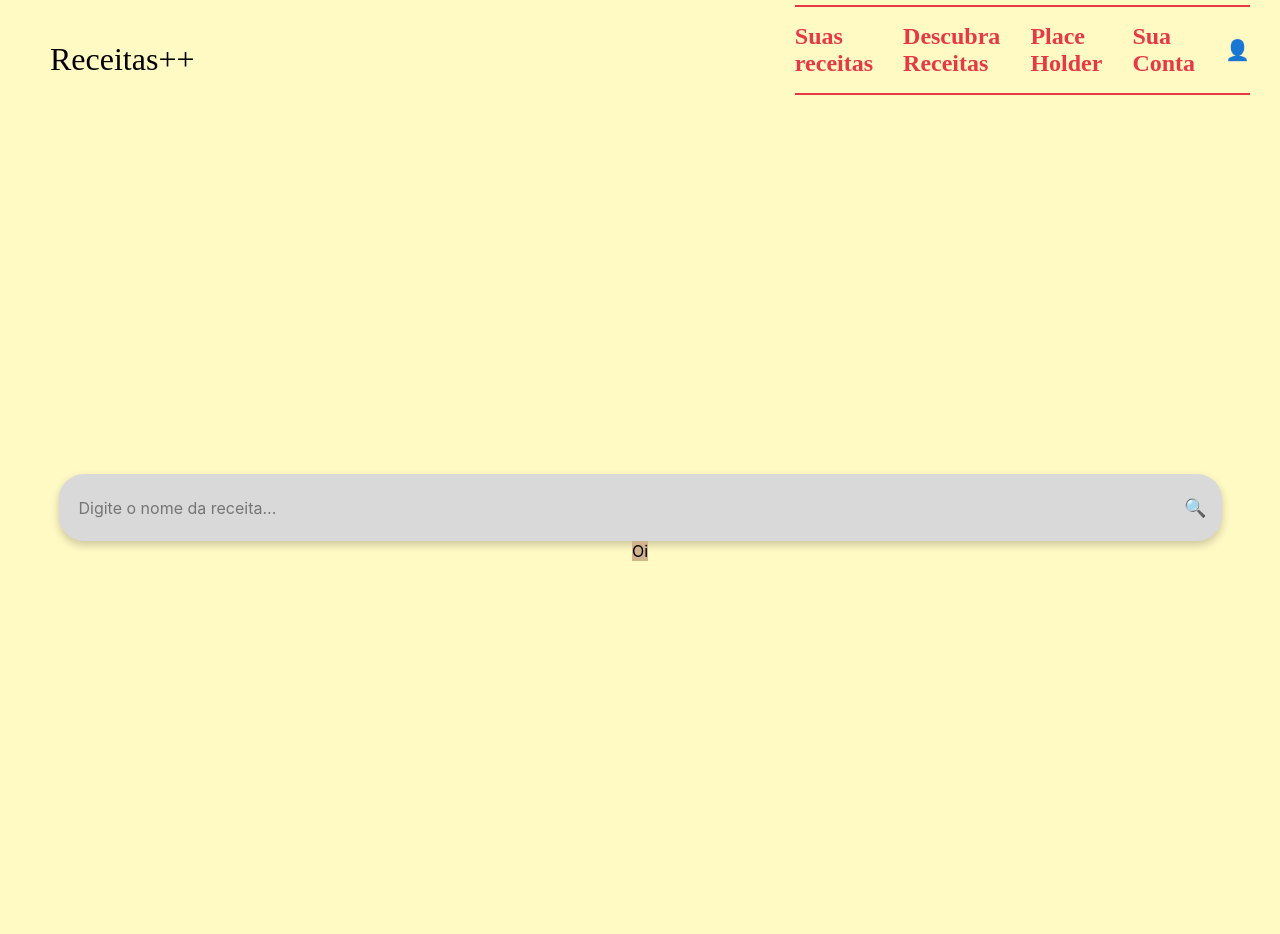
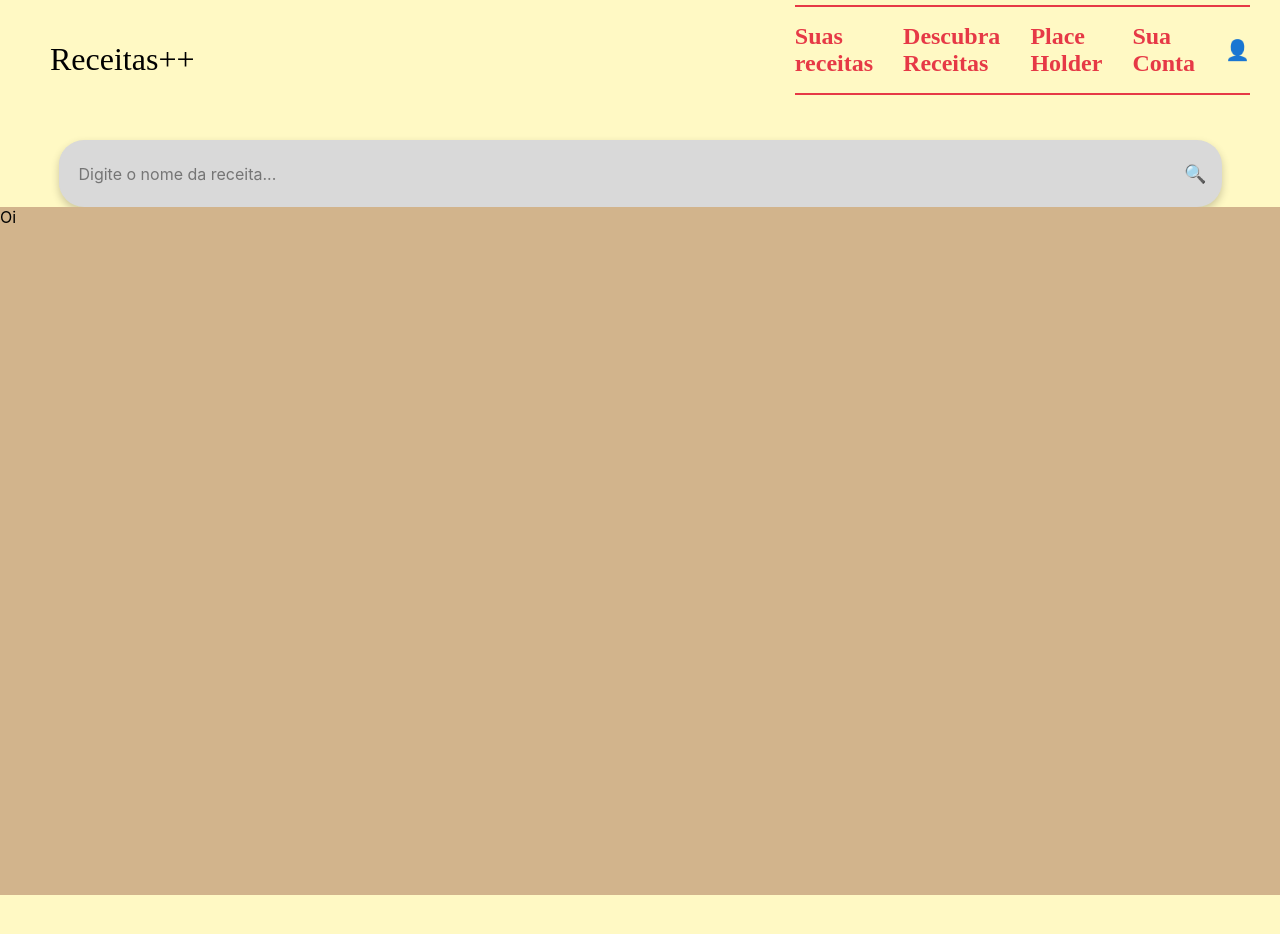
Before and after one commit to GusLucas12/Receitas, a React (Create React App) app in the folder client/: page /busca in a window 1280 px wide. Shown: the top 934 px of the page. Built offline with nearby package versions, Linux system fonts and the light colour scheme; a web font is replaced by a local one.

Commit message:
atualizacao busca

```diff
--- a/client/src/pages/busca.js
+++ b/client/src/pages/busca.js
@@ -14,7 +14,7 @@ function Busca() {
         }
     };
     return (
-
+        <div>
             <div className={styles.main}>
                 <div className={styles.container}>
 
@@ -35,6 +35,9 @@ function Busca() {
                     Oi
                 </div>
             </div>
+
+        </div>
+
     )
 }
 export default Busca;
--- a/client/src/pages/busca.module.css
+++ b/client/src/pages/busca.module.css
@@ -48,6 +48,8 @@
   }
   .telaDeBusca{
     background-color: #D2B48C;
-    max-width: fit-content;
-    max-height: fit-content;
+    width: 100%;
+    height: 761px;
+
+
   }
```
Lines whose indentation alone changed are shown as unchanged.
